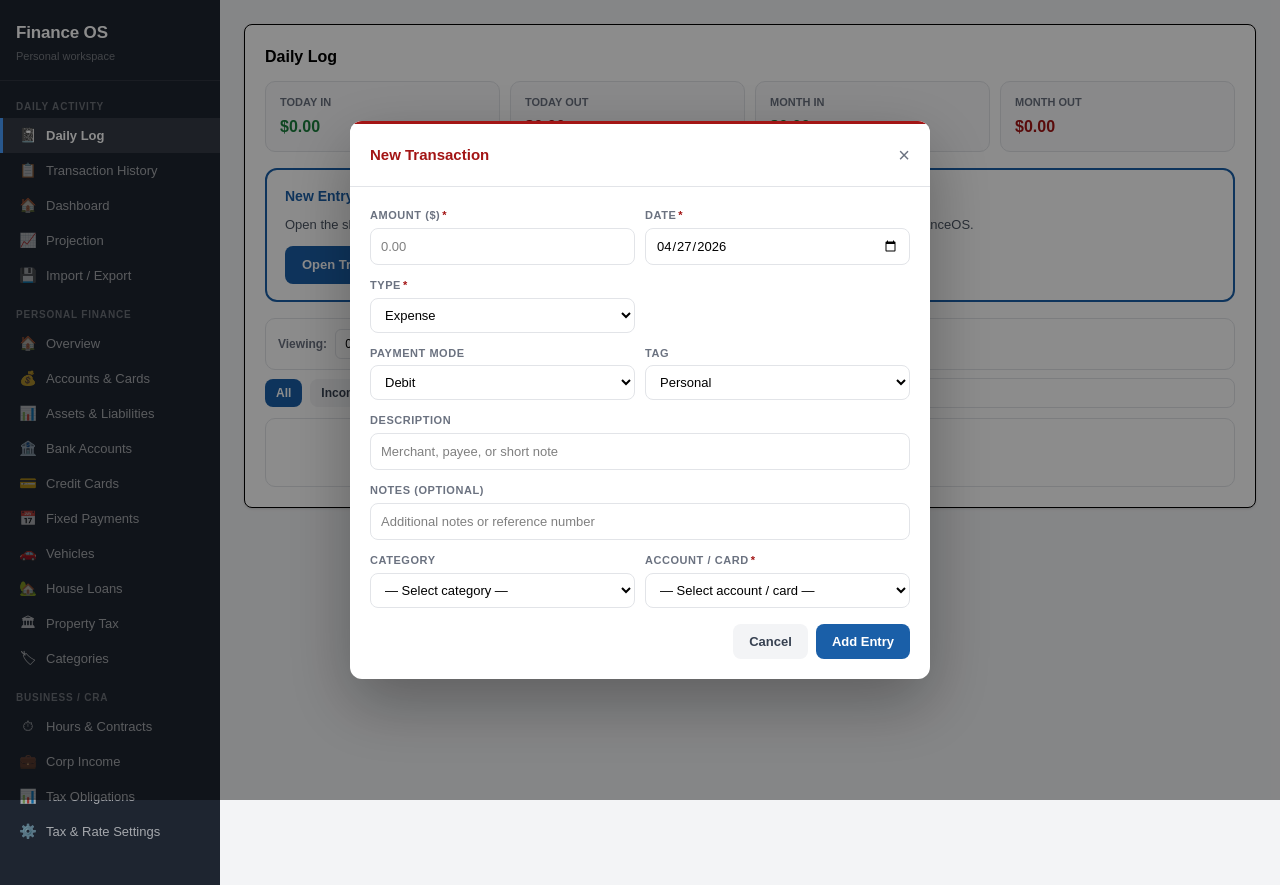
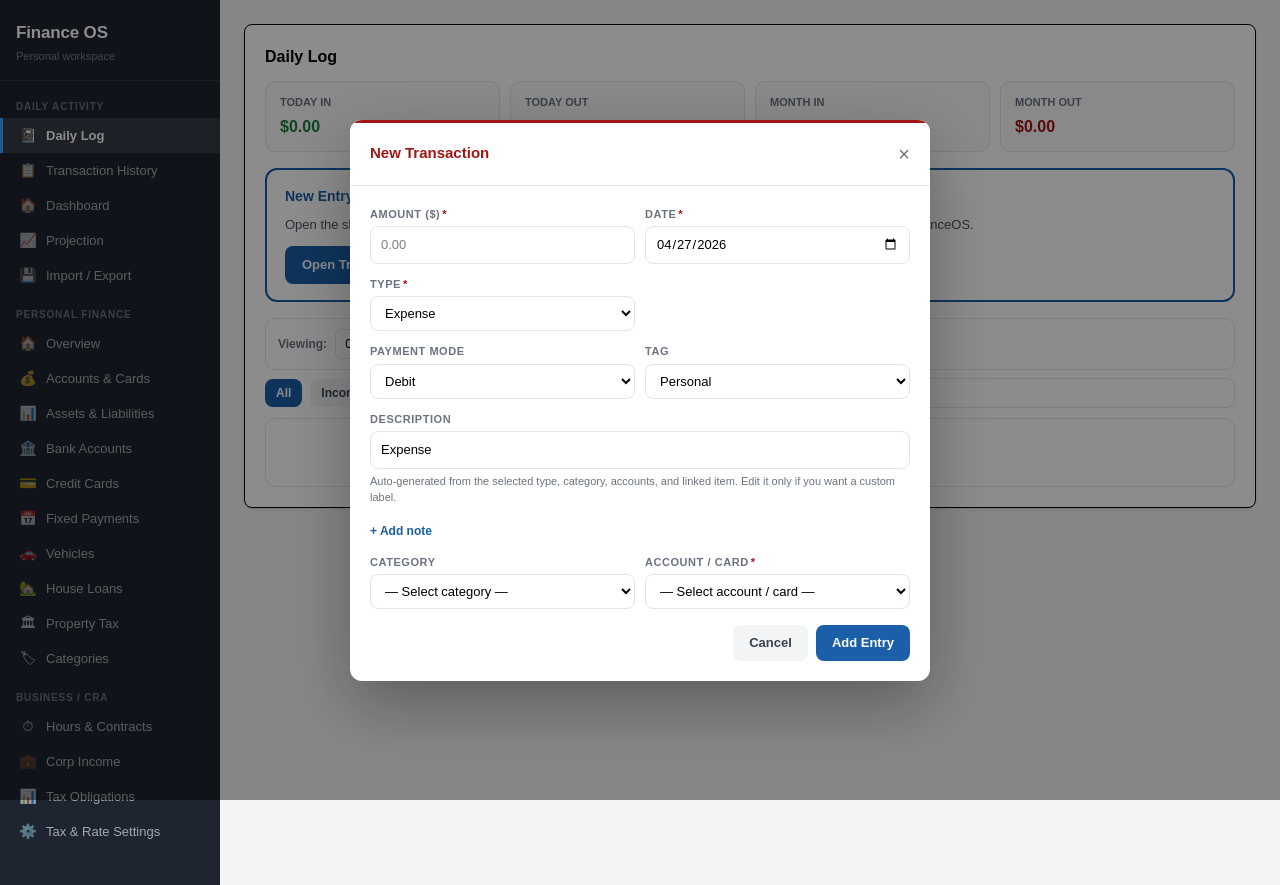
Before and after one commit to sbhinay/finance-os, a Next.js app: page / in a window 1280 px wide. Both pictures are taken after a click on the button "Open Transaction Form". Built offline with nearby package versions, Linux system fonts and the light colour scheme.

Commit message:
Improve transaction labels and history findability

```diff
--- a/modules/business/CoreSections.tsx
+++ b/modules/business/CoreSections.tsx
@@ -1,6 +1,6 @@
 "use client";
 
-import { useState, useEffect, useMemo } from "react";
+import { useState, useEffect, useMemo, useCallback } from "react";
 import { TransactionForm } from "./TransactionForm";
 import { useAccounts } from "@/modules/accounts/useAccounts";
 import { useCreditCards } from "@/modules/creditCards/useCreditCards";
@@ -15,6 +15,7 @@ import { transactionRepository } from "@/repositories/transactionRepository";
 import { fmtCAD, toFixed2 } from "@/utils/finance";
 import { notifyDataChanged, DATA_CHANGED_EVENT } from "@/utils/events";
 import { syncBalances } from "@/utils/syncBalances";
+import { SUB_TYPE_LABELS } from "@/types/transaction";
 type TransactionFormInitial = React.ComponentProps<typeof TransactionForm>["initial"];
 
 // ─── Primitives ───────────────────────────────────────────────────────────────
@@ -607,11 +608,35 @@ export function TransactionHistorySection() {
   const firstOfMonth = new Date(now.getFullYear(), now.getMonth(), 1).toISOString().split("T")[0];
   const [dateFrom, setDateFrom] = useState(firstOfMonth);
   const [dateTo, setDateTo] = useState(now.toISOString().split("T")[0]);
-  const [filter, setFilter] = useState<"all" | "income" | "expense" | "transfer">("all");
+  const [filter, setFilter] = useState<"all" | "income" | "expense" | "transfer" | "loan_payment">("all");
   const [search, setSearch] = useState("");
   const [catFilter, setCatFilter] = useState("");
+  const [subTypeFilter, setSubTypeFilter] = useState("");
+  const [linkedFilter, setLinkedFilter] = useState("");
   const [editTx, setEditTx] = useState<TransactionFormInitial>(undefined);
   const [txFormOpen, setTxFormOpen] = useState(false);
+
+  const acctName = useCallback((id: string) => [...accounts, ...cards].find((x) => x.id === id)?.name ?? id, [accounts, cards]);
+  const catName = useCallback((id?: string) => categories.find((c) => c.id === id)?.name ?? id ?? "", [categories]);
+  const linkedLabel = useCallback((vehicleId?: string, propertyId?: string) => {
+    if (vehicleId) return vehicles.find((v) => v.id === vehicleId)?.name ?? vehicleId;
+    if (propertyId) return houseLoans.find((h) => h.id === propertyId)?.name ?? propertyId;
+    return "";
+  }, [vehicles, houseLoans]);
+
+  const availableSubTypes = useMemo(
+    () =>
+      Array.from(new Set(transactions.map((t) => t.subType).filter(Boolean) as string[]))
+        .sort()
+        .map((value) => ({ value, label: SUB_TYPE_LABELS[value as keyof typeof SUB_TYPE_LABELS] ?? value })),
+    [transactions]
+  );
+
+  const availableLinks = useMemo(() => {
+    const vehicleItems = vehicles.map((v) => ({ value: `vehicle:${v.id}`, label: `Vehicle - ${v.name}` }));
+    const propertyItems = houseLoans.map((h) => ({ value: `property:${h.id}`, label: `Property - ${h.name}` }));
+    return [...vehicleItems, ...propertyItems];
+  }, [vehicles, houseLoans]);
 
   const filtered = useMemo(() => {
     return transactions.filter((t) => {
@@ -619,17 +644,36 @@ export function TransactionHistorySection() {
       if (d < dateFrom || d > dateTo) return false;
       if (filter !== "all" && t.type !== filter) return false;
       if (catFilter && t.categoryId !== catFilter) return false;
-      if (search && !`${t.description}${t.sourceId}${t.categoryId ?? ""}`.toLowerCase().includes(search.toLowerCase())) return false;
+      if (subTypeFilter && t.subType !== subTypeFilter) return false;
+      if (linkedFilter) {
+        if (linkedFilter.startsWith("vehicle:") && t.linkedVehicleId !== linkedFilter.slice("vehicle:".length)) return false;
+        if (linkedFilter.startsWith("property:") && t.linkedPropertyId !== linkedFilter.slice("property:".length)) return false;
+      }
+      if (search) {
+        const haystack = [
+          t.description,
+          t.notes,
+          t.sourceId ? acctName(t.sourceId) : "",
+          t.destinationId ? acctName(t.destinationId) : "",
+          catName(t.categoryId),
+          t.subType ? SUB_TYPE_LABELS[t.subType] ?? t.subType : "",
+          linkedLabel(t.linkedVehicleId, t.linkedPropertyId),
+          t.tag ?? "",
+          t.mode ?? "",
+          t.type,
+        ].join(" ").toLowerCase();
+        if (!haystack.includes(search.toLowerCase())) return false;
+      }
       return true;
     }).sort((a, b) => {
       const da = (a.date ?? a.createdAt ?? "");
       const db = (b.date ?? b.createdAt ?? "");
       return db > da ? 1 : -1;
     });
-  }, [transactions, dateFrom, dateTo, filter, catFilter, search]);
+  }, [transactions, dateFrom, dateTo, filter, catFilter, subTypeFilter, linkedFilter, search, acctName, catName, linkedLabel]);
 
   const totalIn = filtered.filter((t) => t.type === "income").reduce((s, t) => s + t.amount, 0);
-  const totalOut = filtered.filter((t) => t.type === "expense").reduce((s, t) => s + t.amount, 0); // transfers excluded
+  const totalOut = filtered.filter((t) => ["expense", "loan_payment", "tax_payment", "withdrawal"].includes(t.type)).reduce((s, t) => s + t.amount, 0);
   const totalTransfers = filtered.filter((t) => t.type === "transfer").reduce((s, t) => s + t.amount, 0);
 
   // Top categories bar chart
@@ -657,9 +701,6 @@ export function TransactionHistorySection() {
     URL.revokeObjectURL(url);
   }
 
-  const catName = (id?: string) => categories.find((c) => c.id === id)?.name ?? id ?? "";
-  const acctName = (id: string) => [...accounts, ...cards].find((x) => x.id === id)?.name ?? id;
-
   return (
     <div>
       <div style={{ fontWeight: 700, fontSize: 16, marginBottom: 12 }}>Transaction History</div>
@@ -671,15 +712,25 @@ export function TransactionHistorySection() {
           <Inp label="To Date" type="date" value={dateTo} onChange={(e) => setDateTo(e.target.value)} />
         </Grid2>
         <div style={{ display: "flex", gap: 8, flexWrap: "wrap", alignItems: "center", marginTop: 10 }}>
-          {(["all", "income", "expense", "transfer"] as const).map((v) => (
+          {(["all", "income", "expense", "transfer", "loan_payment"] as const).map((v) => (
             <Btn key={v} variant={filter === v ? "primary" : "secondary"} small onClick={() => setFilter(v)}>
-              {v === "all" ? "All" : v.charAt(0).toUpperCase() + v.slice(1)}
+              {v === "all" ? "All" : v === "loan_payment" ? "Debt" : v.charAt(0).toUpperCase() + v.slice(1)}
             </Btn>
           ))}
           <select value={catFilter} onChange={(e) => setCatFilter(e.target.value)}
             style={{ padding: "5px 8px", border: "1px solid #e2e4e8", borderRadius: 6, fontSize: 12, background: "#fff" }}>
             <option value="">All Categories</option>
             {categories.map((c) => <option key={c.id} value={c.id}>{c.name}</option>)}
+          </select>
+          <select value={subTypeFilter} onChange={(e) => setSubTypeFilter(e.target.value)}
+            style={{ padding: "5px 8px", border: "1px solid #e2e4e8", borderRadius: 6, fontSize: 12, background: "#fff" }}>
+            <option value="">All Sub-types</option>
+            {availableSubTypes.map((s) => <option key={s.value} value={s.value}>{s.label}</option>)}
+          </select>
+          <select value={linkedFilter} onChange={(e) => setLinkedFilter(e.target.value)}
+            style={{ padding: "5px 8px", border: "1px solid #e2e4e8", borderRadius: 6, fontSize: 12, background: "#fff" }}>
+            <option value="">All Linked Items</option>
+            {availableLinks.map((item) => <option key={item.value} value={item.value}>{item.label}</option>)}
           </select>
           <input value={search} onChange={(e) => setSearch(e.target.value)} placeholder="Search…"
             style={{ padding: "5px 10px", border: "1px solid #e2e4e8", borderRadius: 8, background: "#fff", fontSize: 12, flex: 1, minWidth: 120 }} />
@@ -690,7 +741,7 @@ export function TransactionHistorySection() {
       {/* Stats */}
       <div style={{ display: "flex", gap: 10, flexWrap: "wrap", marginBottom: 12 }}>
         <StatBox label="Income" value={fmtCAD(totalIn)} color="#1a7f3c" />
-        <StatBox label="Expenses" value={fmtCAD(totalOut)} color="#a31515" />
+        <StatBox label="Outflows" value={fmtCAD(totalOut)} color="#a31515" />
         <StatBox label="Transfers" value={fmtCAD(totalTransfers)} color="#6b7280" sub="not counted in net" />
         <StatBox label="Net" value={fmtCAD(totalIn - totalOut)} color={totalIn - totalOut >= 0 ? "#1a7f3c" : "#a31515"} />
         <StatBox label="Entries" value={String(filtered.length)} />
@@ -726,6 +777,7 @@ export function TransactionHistorySection() {
                 <div style={{ fontSize: 11, color: "#6b7280", marginTop: 2, display: "flex", gap: 6, flexWrap: "wrap", alignItems: "center" }}>
                   <span>{(t.date ?? t.createdAt ?? "").slice(0, 10)}</span>
                   {catName(t.categoryId) && <span>· {catName(t.categoryId)}</span>}
+                  {t.subType && <span>· {SUB_TYPE_LABELS[t.subType] ?? t.subType}</span>}
                   {t.mode && <span>· {t.mode}</span>}
                   {t.sourceId && <span>· {acctName(t.sourceId)}</span>}
                   {t.tag === "Business" && <Pill color="blue">Biz</Pill>}
--- a/modules/business/TransactionForm.tsx
+++ b/modules/business/TransactionForm.tsx
@@ -12,7 +12,7 @@ import { notifyDataChanged } from "@/utils/events";
 import { syncBalances } from "@/utils/syncBalances";
 import {
   Transaction, TransactionType, TransactionSubType, TransactionMode,
-  TYPE_LABELS, SUB_TYPE_OPTIONS, USER_FACING_TYPES,
+  TYPE_LABELS, SUB_TYPE_LABELS, SUB_TYPE_OPTIONS, USER_FACING_TYPES,
   requiresDestination, requiresSubType, isExpenseReportable, isIncomeReportable,
   deriveTaxYear,
 } from "@/types/transaction";
@@ -154,6 +154,7 @@ export function TransactionForm({ open, onClose, initial, scheduledAmount, lockT
   const [form, setForm] = useState(emptyForm);
   const [errors, setErrors] = useState<string[]>([]);
   const [showLoanDetails, setShowLoanDetails] = useState(false);
+  const [showNotes, setShowNotes] = useState(false);
 
   function canonicalizeInitial(initialValue?: TransactionFormInitial): TransactionFormInitial | undefined {
     if (!initialValue) return initialValue;
@@ -168,15 +169,55 @@ export function TransactionForm({ open, onClose, initial, scheduledAmount, lockT
     return initialValue;
   }
 
-  const autoDetectedCat = useMemo(() => {
-    if (!form.description) return undefined;
-    return detectCategory(form.description.toLowerCase().trim());
-  }, [form.description]);
-
   const txType = form.type as TransactionType;
   const isTransfer = txType === "transfer";
   const isCreditCardPayTransfer = isTransfer && form.subType === "cc_payment";
   const hasLoanSplit = Number(form.interestAmount) > 0 || Number(form.principalAmount) > 0;
+  const selectedCatById = categories.find((c) => c.id === form.categoryId);
+  const sourceName = [...accounts, ...cards].find((x) => x.id === form.sourceId)?.name ?? "";
+  const destinationName = [...accounts, ...cards].find((x) => x.id === form.destinationId)?.name ?? "";
+  const selectedVehicle = vehicles.find((v) => v.id === form.linkedVehicleId);
+  const selectedProperty = houseLoans.find((h) => h.id === form.linkedPropertyId);
+  const selectedSubTypeLabel = form.subType ? SUB_TYPE_LABELS[form.subType as TransactionSubType] ?? form.subType : "";
+
+  const generatedDescription = useMemo(() => {
+    const customTitle = title?.replace(/^Log\s+/i, "").trim();
+    if (customTitle) return customTitle;
+
+    if (txType === "transfer") {
+      if (form.subType === "cc_payment") return `Credit Card Payment${destinationName ? ` - ${destinationName}` : ""}`;
+      if (form.subType === "loc_draw") return `LOC Draw${destinationName ? ` - ${destinationName}` : ""}`;
+      if (selectedSubTypeLabel) return destinationName ? `${selectedSubTypeLabel} - ${destinationName}` : selectedSubTypeLabel;
+      if (sourceName && destinationName) return `Transfer - ${sourceName} to ${destinationName}`;
+      return "Transfer";
+    }
+
+    if (txType === "loan_payment") {
+      if (selectedProperty?.name) return `${selectedSubTypeLabel || "Loan Payment"} - ${selectedProperty.name}`;
+      if (selectedVehicle?.name) return `${selectedSubTypeLabel || "Loan Payment"} - ${selectedVehicle.name}`;
+      return selectedSubTypeLabel || "Loan Payment";
+    }
+
+    if (txType === "loan_receipt") {
+      if (destinationName) return `${selectedSubTypeLabel || "Loan Receipt"} - ${destinationName}`;
+      return selectedSubTypeLabel || "Loan Receipt";
+    }
+
+    if (selectedVehicle?.name && selectedCatById?.name) return `${selectedCatById.name} - ${selectedVehicle.name}`;
+    if (selectedProperty?.name && selectedCatById?.name) return `${selectedCatById.name} - ${selectedProperty.name}`;
+    if (selectedCatById?.name && sourceName) return `${selectedCatById.name} - ${sourceName}`;
+    if (selectedCatById?.name) return selectedCatById.name;
+    if (selectedSubTypeLabel) return selectedSubTypeLabel;
+    if (sourceName && TYPE_LABELS[txType]) return `${TYPE_LABELS[txType]} - ${sourceName}`;
+    return TYPE_LABELS[txType] ?? "Transaction";
+  }, [title, txType, form.subType, sourceName, destinationName, selectedVehicle, selectedProperty, selectedCatById, selectedSubTypeLabel]);
+
+  const effectiveDescription = useMemo(() => (form.description || generatedDescription).trim(), [form.description, generatedDescription]);
+
+  const autoDetectedCat = useMemo(() => {
+    if (!effectiveDescription) return undefined;
+    return detectCategory(effectiveDescription.toLowerCase().trim());
+  }, [effectiveDescription]);
 
   const warnings = useMemo(() => {
     const w: string[] = [];
@@ -254,9 +295,11 @@ export function TransactionForm({ open, onClose, initial, scheduledAmount, lockT
         odometer:        normalizedInitial.odometer ?? "",
       });
       setShowLoanDetails(Number(normalizedInitial.interestAmount) > 0 || Number(normalizedInitial.principalAmount) > 0);
+      setShowNotes(Boolean(normalizedInitial.notes));
     } else {
       setForm(emptyForm);
       setShowLoanDetails(false);
+      setShowNotes(false);
     }
 
     setErrors([]);
@@ -272,7 +315,7 @@ export function TransactionForm({ open, onClose, initial, scheduledAmount, lockT
     isIncomeReportable(txType) ? (c.type === "income" || c.type === "both")
     : (c.type === "expense" || c.type === "both")
   );
-  const selectedCat = activeCats.find((c) => c.id === form.categoryId);
+  const selectedCat = selectedCatById;
   const isVehicleCat = selectedCat?.vehicleLinked;
   const isPropertyCat = selectedCat?.propertyLinked;
   const showCategory = isExpenseReportable(txType) || isIncomeReportable(txType);
@@ -332,15 +375,16 @@ export function TransactionForm({ open, onClose, initial, scheduledAmount, lockT
     setErrors([]);
 
     const amount = toFixed2(Number(form.amount));
-    const desc = form.description.toLowerCase().trim();
+    const finalDescription = effectiveDescription;
+    const desc = finalDescription.toLowerCase().trim();
     const isEditing = !!form.id;
 
     const categoryId = showCategory ? (form.categoryId || autoDetectedCat) : undefined;
 
-    if (categoryId && form.description) {
+    if (categoryId && finalDescription) {
       learnedRulesRepository.add({ id: uid(), description: desc, categoryId });
       uncategorizedRepository.remove(desc);
-    } else if (!categoryId && form.description && showCategory) {
+    } else if (!categoryId && finalDescription && showCategory) {
       uncategorizedRepository.add(desc);
     }
 
@@ -353,7 +397,7 @@ export function TransactionForm({ open, onClose, initial, scheduledAmount, lockT
       principalAmount: showLoanSplit && Number(form.principalAmount) > 0 ? toFixed2(Number(form.principalAmount)) : undefined,
       date:            form.date.slice(0, 10),
       createdAt:       initial?.createdAt ?? new Date().toISOString(),
-      description:     form.description,
+      description:     finalDescription,
       notes:           form.notes || undefined,
       sourceId:        form.sourceId,
       destinationId:   form.destinationId || undefined,
@@ -468,23 +512,56 @@ export function TransactionForm({ open, onClose, initial, scheduledAmount, lockT
           {/* Description + Notes */}
           <div>
             <Label>Description</Label>
-            <input value={form.description} onChange={(e) => setForm((p) => ({ ...p, description: e.target.value }))}
-              placeholder="Merchant, payee, or short note"
+            <input value={form.description || generatedDescription} onChange={(e) => setForm((p) => ({ ...p, description: e.target.value }))}
+              placeholder="Transaction label"
               disabled={isReconciliationAudit}
               style={{ width: "100%", padding: "8px 10px", border: "1px solid #e2e4e8", borderRadius: 8, fontSize: 13, boxSizing: "border-box" as const, background: isReconciliationAudit ? "#f9fafb" : "#fff" }} />
+            {!form.description && (
+              <div style={{ fontSize: 11, color: "#6b7280", marginTop: 4 }}>
+                Auto-generated from the selected type, category, accounts, and linked item. Edit it only if you want a custom label.
+              </div>
+            )}
             {autoDetectedCat && !form.categoryId && (
               <div style={{ fontSize: 11, color: "#1a5fa8", marginTop: 3 }}>
                 🔍 Auto-detected: {categories.find((c) => c.id === autoDetectedCat)?.name ?? autoDetectedCat}
               </div>
             )}
           </div>
+          {showNotes ? (
             <div>
+              <div style={{ display: "flex", justifyContent: "space-between", alignItems: "center", marginBottom: 6 }}>
                 <Label>Notes (optional)</Label>
+                {!isReconciliationAudit && (
+                  <button
+                    type="button"
+                    onClick={() => {
+                      setForm((p) => ({ ...p, notes: "" }));
+                      setShowNotes(false);
+                    }}
+                    style={{ border: "none", background: "none", color: "#6b7280", fontSize: 11, cursor: "pointer", padding: 0 }}
+                  >
+                    Hide notes
+                  </button>
+                )}
+              </div>
               <input value={form.notes} onChange={(e) => setForm((p) => ({ ...p, notes: e.target.value }))}
-              placeholder="Additional notes or reference number"
+                placeholder="Reference number, extra context, or something you want to remember later"
                 disabled={isReconciliationAudit}
                 style={{ width: "100%", padding: "8px 10px", border: "1px solid #e2e4e8", borderRadius: 8, fontSize: 13, boxSizing: "border-box" as const, background: isReconciliationAudit ? "#f9fafb" : "#fff" }} />
             </div>
+          ) : (
+            !isReconciliationAudit && (
+              <div>
+                <button
+                  type="button"
+                  onClick={() => setShowNotes(true)}
+                  style={{ border: "none", background: "none", color: "#1a5fa8", fontSize: 12, cursor: "pointer", padding: 0, fontWeight: 600 }}
+                >
+                  + Add note
+                </button>
+              </div>
+            )
+          )}
 
           {/* Category + Source */}
           <Grid2>
--- a/types/transaction.ts
+++ b/types/transaction.ts
@@ -192,6 +192,12 @@ export const SUB_TYPE_OPTIONS: Partial<Record<TransactionType, Array<{ value: Tr
   ],
 };
 
+export const SUB_TYPE_LABELS: Partial<Record<TransactionSubType, string>> =
+  Object.values(SUB_TYPE_OPTIONS).flat().reduce((acc, option) => {
+    acc[option.value] = option.label;
+    return acc;
+  }, {} as Partial<Record<TransactionSubType, string>>);
+
 // ─── Type display labels ──────────────────────────────────────────────────────
 export const TYPE_LABELS: Record<TransactionType, string> = {
   expense:              "Expense",
```
Lines whose indentation alone changed are shown as unchanged.
